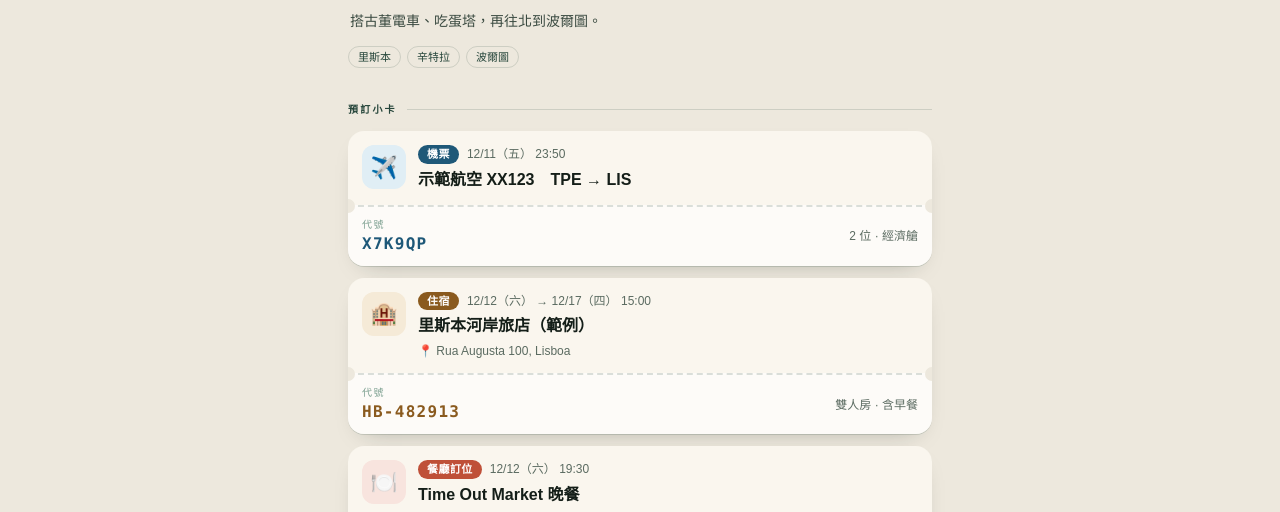
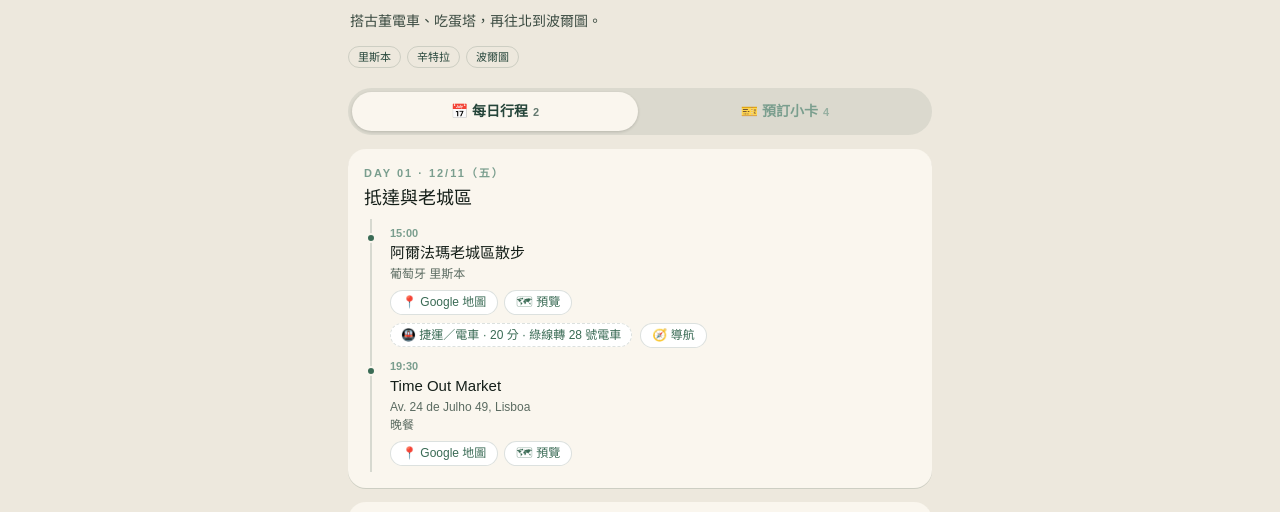
Before and after one commit to a26476272/travel-map-demo, a plain HTML site: page index.html in a window 1280 px wide. Both pictures are taken after a click on the link 640 px from the left and 920 px from the top of the page. Shown: the part 275-787 px from the top of the page. Drawn offline with Linux system fonts and the light colour scheme.

Commit message:
feat: 分頁與標籤按鈕
Co-Authored-By: Claude Sonnet 5.5 <noreply@anthropic.com>

```diff
--- a/index.html
+++ b/index.html
@@ -194,7 +194,15 @@ textarea{resize:vertical;min-height:70px}
 .rows li.leg{padding:2px 0 4px 18px;font-size:12px;color:var(--forest-mid)}
 .rows li.leg::before{display:none}
 .rows li.leg span{background:#fff;border:1px dashed var(--line);border-radius:999px;padding:2px 10px;display:inline-block}
-.rows li.leg a{margin-left:6px;color:var(--forest-mid)}
+.rows li.leg{display:flex;align-items:center;gap:8px;flex-wrap:wrap}
+.pill{display:inline-flex;align-items:center;gap:4px;border:1px solid var(--line);background:#fff;border-radius:999px;padding:3px 11px;font-size:12px;line-height:1.4;color:var(--forest-mid);text-decoration:none;cursor:pointer}
+.pill:hover{background:var(--forest);color:#fff;border-color:var(--forest)}
+.pill.on{background:var(--forest);color:#fff;border-color:var(--forest)}
+.r-tags{display:flex;gap:6px;flex-wrap:wrap;margin-top:7px}
+.tabs{display:flex;gap:4px;background:rgba(37,69,58,.09);border-radius:999px;padding:4px;margin:20px 0 6px}
+.tabs button{flex:1;border:none;background:transparent;border-radius:999px;padding:9px 10px;font-size:14px;font-weight:600;color:var(--mist)}
+.tabs button.on{background:var(--card);color:var(--forest);box-shadow:0 1px 3px rgba(20,30,24,.18)}
+.tabs i{font-style:normal;font-size:11px;margin-left:5px;opacity:.7}
 .edit-go{display:grid;grid-template-columns:1fr 84px;gap:6px;margin:10px 0 0;padding-left:12px}
 .edit-go input[data-f=go-note]{grid-column:1/3}
 .edit-go select,.edit-go input{font-size:13px;padding:6px 8px;background:#f4f1e8}
@@ -449,7 +457,7 @@ function pick(c){
 /* ───────── 畫面：旅程詳情 ───────── */
 function dayDate(t,i){if(!t.start)return '';var s=addDays(t.start,i),d=parse(s);return (d.getMonth()+1)+'/'+d.getDate()+'（'+WEEK[d.getDay()]+'）';}
 /* 地圖：有選過地點就用「名稱＋地址」搜尋；預覽小地圖用座標，位置最準 */
-var OPEN={};
+var OPEN={},tripTab='days';
 function mapQuery(t,text,pl){
   if(pl&&(pl.name||pl.addr))return [pl.name,pl.addr].filter(Boolean).join(' ');
   return text+' '+((t.cities&&t.cities[0])||cname(t.cc));
@@ -462,17 +470,17 @@ function mapEmbed(t,text,pl){
 function goHtml(t,prev,r){
   var g=r.go;if(!g||!(g.mode||g.min||g.note))return '';
   var m=GO[g.mode]||GO.other,mm=+g.min,dur=mm?(mm>=60?Math.floor(mm/60)+' 小時'+(mm%60?' '+mm%60+' 分':''):mm+' 分'):'';
-  var nav=(prev&&prev.act&&r.act)?'<a target="_blank" rel="noopener" href="https://www.google.com/maps/dir/?api=1&origin='+encodeURIComponent(mapQuery(t,prev.act,prev.place))
-    +'&destination='+encodeURIComponent(mapQuery(t,r.act,r.place))+(m[2]?'&travelmode='+m[2]:'')+'">導航</a>':'';
+  var nav=(prev&&prev.act&&r.act)?'<a class="pill" target="_blank" rel="noopener" href="https://www.google.com/maps/dir/?api=1&origin='+encodeURIComponent(mapQuery(t,prev.act,prev.place))
+    +'&destination='+encodeURIComponent(mapQuery(t,r.act,r.place))+(m[2]?'&travelmode='+m[2]:'')+'">🧭 導航</a>':'';
   return '<li class="leg"><span>'+m[0]+' '+[g.mode?m[1]:'',dur,g.note?esc(g.note):''].filter(Boolean).join(' · ')+'</span>'+nav+'</li>';
 }
 function rowView(t,di,ri,r){
   var open=!!OPEN[di+'-'+ri]&&!!r.act;
   return '<li>'+(r.time?'<span class="r-time">'+esc(r.time)+'</span>':'')+'<span class="r-act">'+esc(r.act)+'</span>'
-   +(r.act?'<a class="r-map" target="_blank" rel="noopener" href="'+mapLink(t,r.act,r.place)+'">📍地圖</a>'
-     +'<button type="button" class="r-map r-tg" data-act="toggle-map" data-d="'+di+'" data-r="'+ri+'">'+(open?'收起':'🗺 預覽')+'</button>':'')
    +(r.place&&r.place.addr?'<span class="r-note">'+esc(r.place.addr)+'</span>':'')
    +(r.note?'<span class="r-note">'+esc(r.note)+'</span>':'')
+   +(r.act?'<div class="r-tags"><a class="pill" target="_blank" rel="noopener" href="'+mapLink(t,r.act,r.place)+'">📍 Google 地圖</a>'
+     +'<button type="button" class="pill'+(open?' on':'')+'" data-act="toggle-map" data-d="'+di+'" data-r="'+ri+'">🗺 '+(open?'收起預覽':'預覽')+'</button></div>':'')
    +(open?'<iframe class="map-embed" loading="lazy" referrerpolicy="no-referrer-when-downgrade" title="地圖預覽" src="'+esc(mapEmbed(t,r.act,r.place))+'"></iframe>':'')+'</li>';
 }
 function goEdit(di,ri,r){
@@ -516,7 +524,7 @@ function bkCard(b){
 function bookingsHtml(t){
   var L=(t.bookings||[]).slice().sort(function(a,b){return bkKey(a)<bkKey(b)?-1:1;});
   if(!L.length&&READONLY)return '';
-  return '<div class="section-label"><span>預訂小卡</span></div>'
+  return '<div style="height:12px"></div>'
    +(L.length?L.map(bkCard).join('')+'<p class="bk-hint">點一下小卡可以放大出示（櫃台、驗票時用）</p>'
      :'<p class="bk-hint">機票、住宿、餐廳訂位⋯⋯都可以做成小卡，現場直接出示。</p>')
    +(READONLY?'':'<div style="text-align:center"><button class="btn small" data-act="bk-new">＋ 新增預訂</button></div>');
@@ -649,8 +657,12 @@ function renderTrip(keep){
    +'<div class="d-hero" style="'+coverStyle(t)+'"><p>'+flag(t.cc)+' '+esc(cname(t.cc))+' · '+dayWord(tripDays(t))+'</p><h1>'+esc(t.name)+'</h1><p>'+fmtRange(t)+'</p></div>'
    +(t.desc?'<p class="d-desc">'+esc(t.desc)+'</p>':'')
    +((t.cities&&t.cities.length)?'<div class="tags">'+t.cities.map(function(c){return '<span class="tag">'+esc(c)+'</span>';}).join('')+'</div>':'')
-   +bookingsHtml(t);
-  if((t.days||[]).length||ed)h+='<div class="section-label"><span>每日行程</span></div>';
+   ;
+  var nb=(t.bookings||[]).length,nd=(t.days||[]).length,tab=ed?'days':tripTab;
+  if(!(nb||!READONLY))tab='days';
+  if(nb||!READONLY)h+='<div class="tabs"><button type="button" data-act="tab" data-tab="days" class="'+(tab==='days'?'on':'')+'">📅 每日行程'+(nd?'<i>'+nd+'</i>':'')+'</button>'
+    +'<button type="button" data-act="tab" data-tab="bk" class="'+(tab==='bk'?'on':'')+'">🎫 預訂小卡'+(nb?'<i>'+nb+'</i>':'')+'</button></div>';
+  if(tab==='bk'){h+=bookingsHtml(t)+'</div>';$('#app').innerHTML=h;window.scrollTo({top:y,behavior:'instant'});return;}
   (t.days||[]).forEach(function(d,di){
     h+='<section class="day"><div class="day-head"><div><div class="day-no">DAY '+pad(di+1)+(dayDate(t,di)?' · '+dayDate(t,di):'')+'</div>'
       +(ed?'<input data-f="dtitle" data-d="'+di+'" value="'+esc(d.title)+'" placeholder="這天的主題，例如：京都市區散步" style="margin:6px 0">':'<div class="day-title">'+esc(d.title||'')+'</div>')+'</div>'
@@ -745,7 +757,8 @@ document.addEventListener('click',function(e){
     if(a==='new')tripForm();
     else if(a==='sample'){D.trips=D.trips.concat(sample());save();renderHome();}
     else if(a==='home'){editing=false;location.hash='';}
-    else if(a==='edit-toggle'){editing=!editing;renderTrip(true);}
+    else if(a==='edit-toggle'){editing=!editing;tripTab='days';renderTrip(true);}
+    else if(a==='tab'){editing=false;tripTab=b.getAttribute('data-tab');renderTrip(true);}
     else if(a==='toggle-map'){var mk=di+'-'+ri;OPEN[mk]=!OPEN[mk];renderTrip(true);}
     else if(a==='bk-new')bookingForm();
     else if(a==='bk-show')bkShow(b.getAttribute('data-id'));
@@ -826,7 +839,7 @@ function route(){
   if(m&&D.trips.some(function(t){return t.id===m[1];})){view='trip';curTrip=m[1];renderTrip();}
   else{view='home';renderHome();}
 }
-window.addEventListener('hashchange',function(){editing=false;OPEN={};hideSug();route();});
+window.addEventListener('hashchange',function(){editing=false;OPEN={};tripTab='days';hideSug();route();});
 load();
 document.title=D.title;
 route();
```
Also changed, not shown: app/index.html (+24 -11 lines).
